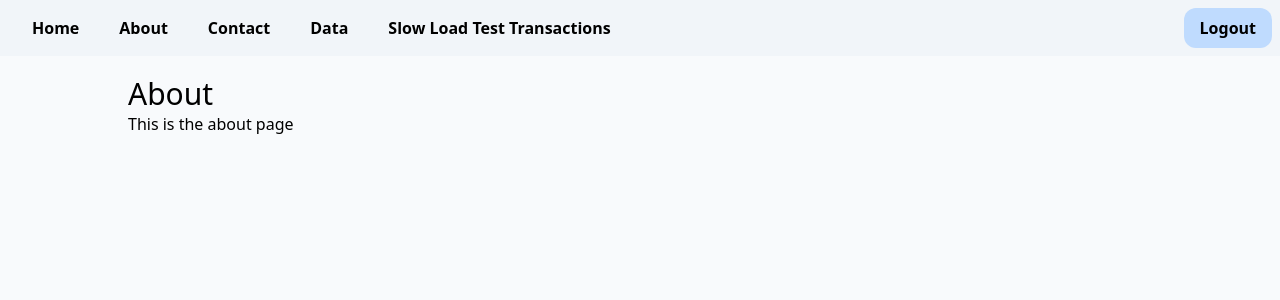
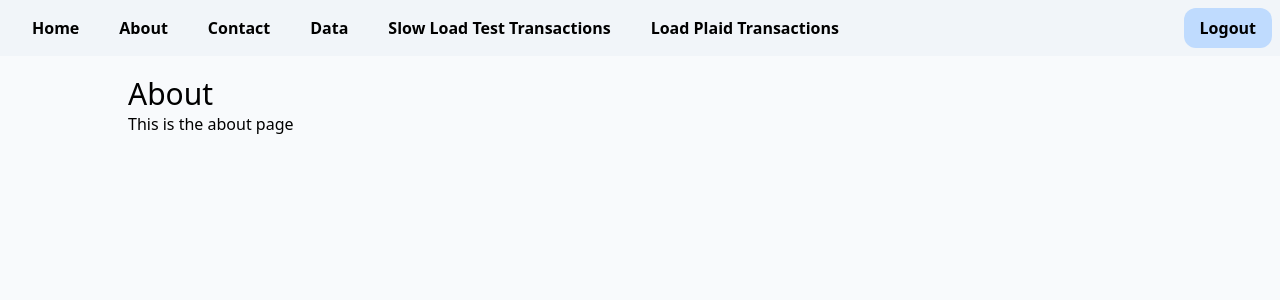
Before and after one commit to gregtam/simple_django_project, a Django app: page /about in a window 1280 px wide. Shown: the top 300 px of the page. Run offline with Django 5.2, Linux system fonts and the light colour scheme; the visitor is signed in with stand-in values (Sample User, id 1); parts of the project's set-up code (start-up, migrations or seed data) failed here and were passed over; some libraries are stand-ins or nearby versions.

Commit message:
Add plaid transactions

```diff
--- a/pages/urls.py
+++ b/pages/urls.py
@@ -8,4 +8,6 @@ urlpatterns = [
     path('contact', views.contact, name='contact'),
     path('slow_load_test_transactions', views.slow_load_test_transactions, name='slow_load_test_transactions'),
     path('transactions_table', views.transactions_table, name='transactions_table'),
+    path('load_plaid_transactions', views.load_plaid_test_transactions, name='load_plaid_transactions'),
+    path('plaid_transactions_table', views.plaid_transactions_table, name='plaid_transactions_table'),
 ]
--- a/pages/views.py
+++ b/pages/views.py
@@ -23,6 +23,9 @@ def contact(request):
 def slow_load_test_transactions(request):
     return render(request, 'pages/slow_load_test_transactions.html')
 
+def load_plaid_test_transactions(request):
+    return render(request, 'pages/load_plaid_test_transactions.html')
+
 def transactions_table(request):
     """Partial view that renders the transactions table"""
     task = simple_sleep_task.delay()
@@ -30,3 +33,12 @@ def transactions_table(request):
     transactions = TransactionsModel.objects.filter(user_uuid=request.user.uuid)
 
     return render(request, 'pages/partials/transactions_table.html', {'transactions': transactions})
+
+def plaid_transactions_table(request):
+    """Partial view that triggers the Plaid sandbox test and renders the transactions table"""
+    from .tasks import run_plaid_sandbox_test
+    # Trigger the sandbox task and wait for the result
+    transactions = run_plaid_sandbox_test.delay().get(timeout=600)
+
+    return render(request, 'pages/partials/plaid_transactions_table.html',
+                  {'transactions': transactions})
--- a/templates/base.html
+++ b/templates/base.html
@@ -54,6 +54,7 @@
         {% if user.is_authenticated%}
           <li><a href="{% url 'data' %}">Data</a></li>
           <li><a href="{% url 'slow_load_test_transactions' %}">Slow Load Test Transactions</a></li>
+          <li><a href="{% url 'load_plaid_transactions' %}">Load Plaid Transactions</a></li>
         {% endif %}
       </ul>
 
```
